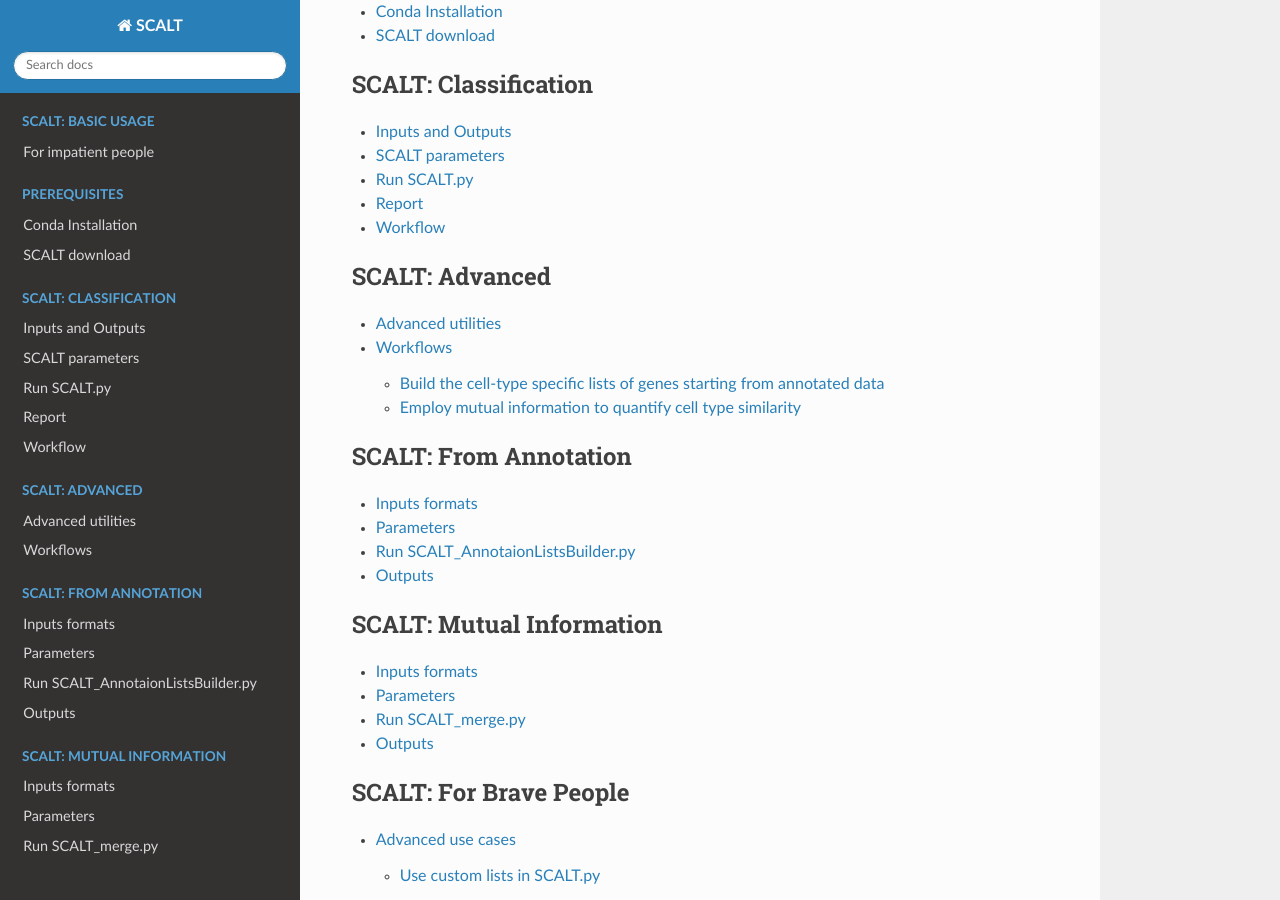
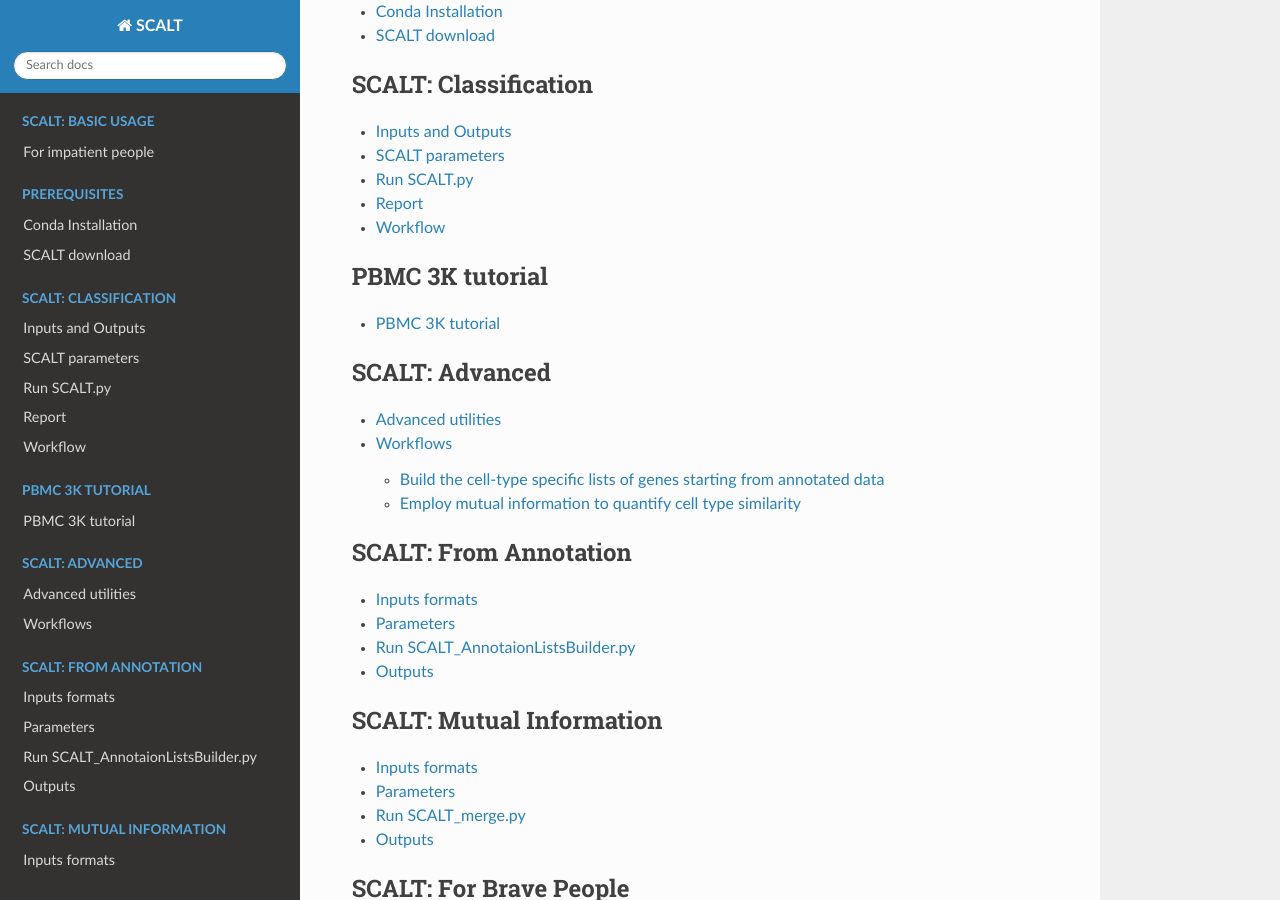
Before and after one commit to danitrave/SCALT, a Sphinx documentation site: the page built from docs/source/index.rst, in a window 1280 px wide and 900 px high, scrolled down 784 px. Built offline with Sphinx 7.4.7 and the Read the Docs theme 3.1.0, drawn with Linux system fonts in a browser that asks for light colours.

Commit message:
Update index.rst

```diff
--- a/docs/source/index.rst
+++ b/docs/source/index.rst
@@ -34,6 +34,12 @@ If you want to learn more about, please see the manual for point to point for in
 
 .. toctree::
    :maxdepth: 2
+   :caption: PBMC 3K tutorial
+
+   tutorial_pbmc.rst
+
+.. toctree::
+   :maxdepth: 2
    :caption: SCALT: Advanced
 
    advanced.rst
```
